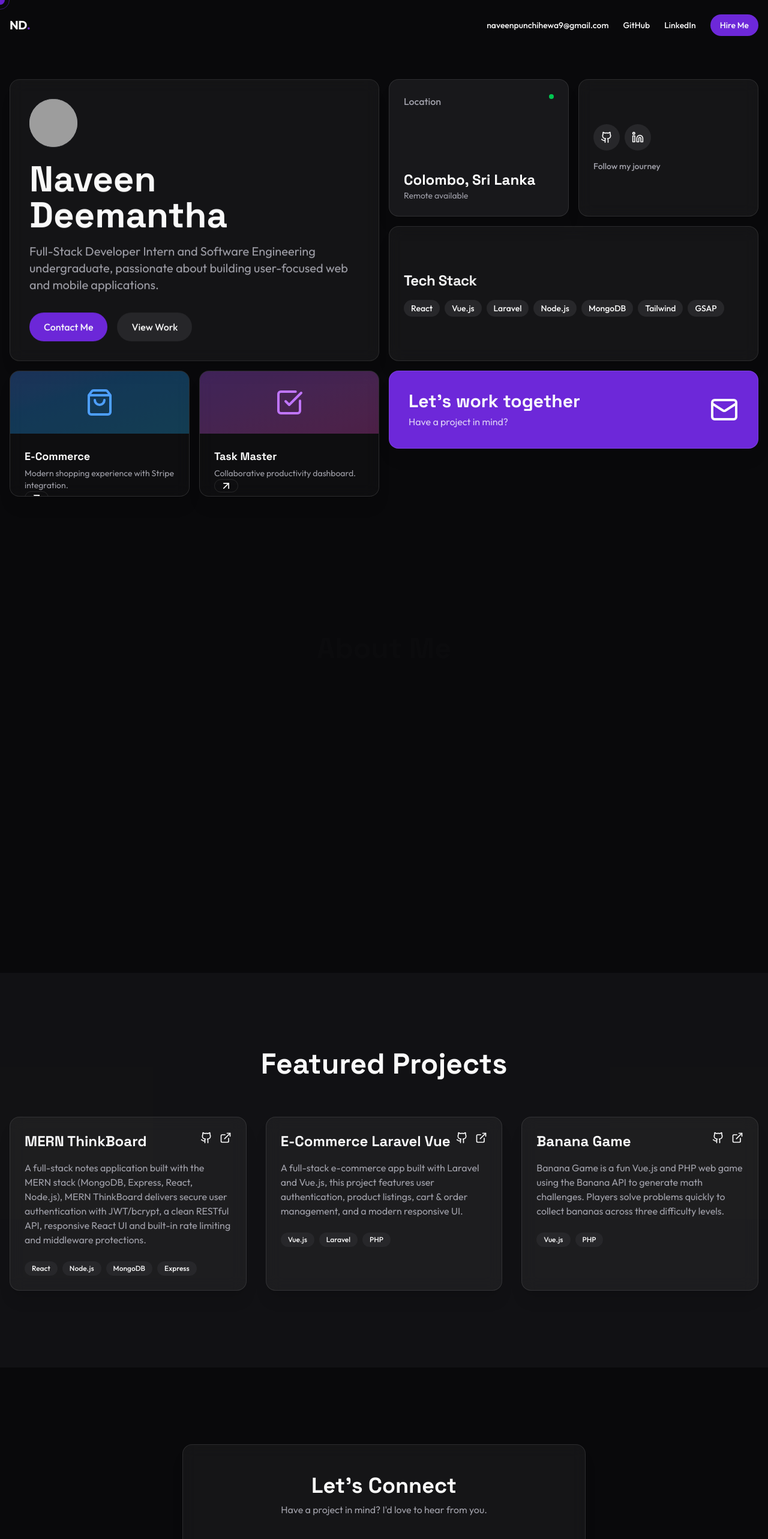
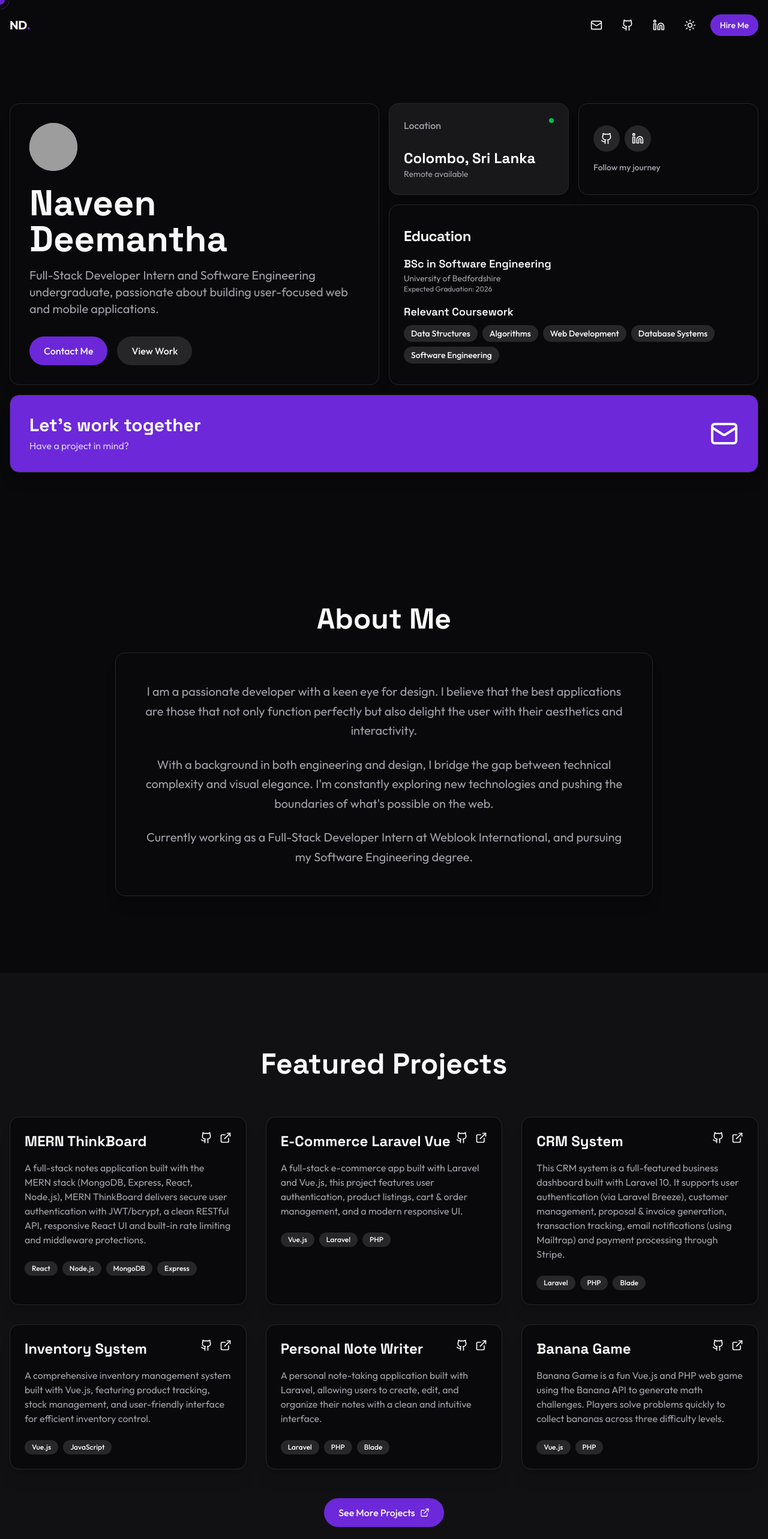
Before and after one commit to NaveenDeemantha/portfolio, a React (Vite) app: page / in a window 1280 px wide. Shown: the top 2566 px of the page at 60% size. Built offline with nearby package versions, Linux system fonts and the light colour scheme; grey boxes are pictures that could not be loaded.

Commit message:
Content-changes

```diff
--- a/src/components/AboutSection.jsx
+++ b/src/components/AboutSection.jsx
@@ -13,18 +13,18 @@ export const AboutSection = () => {
 
         gsap.fromTo(
             contentRef.current.children,
-            { y: 50, opacity: 0 },
+            { y: 30, opacity: 0 },
             {
                 y: 0,
                 opacity: 1,
-                duration: 1,
-                stagger: 0.2,
+                duration: 0.6,
+                stagger: 0.1,
+                ease: 'power2.out',
                 scrollTrigger: {
                     trigger: el,
-                    start: 'top 80%',
-                    end: 'bottom 20%',
-                    toggleActions: 'play none none reverse',
-                    invalidateOnRefresh: true,
+                    start: 'top 85%',
+                    toggleActions: 'play none none none',
+                    invalidateOnRefresh: false,
                 },
             }
         );
--- a/src/components/Footer.jsx
+++ b/src/components/Footer.jsx
@@ -1,7 +1,32 @@
 export const Footer = () => {
     return (
-        <footer className="py-8 text-center text-sm text-muted-foreground">
+        <footer className="py-8 text-center text-sm text-muted-foreground border-t border-border">
             <div className="container">
+                <div className="flex flex-col items-center gap-4 mb-4">
+                    <a href="/" aria-label="Home" className="inline-block">
+                        {/* Dark theme logo (white on dark background) */}
+                        <img
+                            src="/branding/logo.png"
+                            alt="Hoomans logo"
+                            title="Hoomans logo"
+                            loading="lazy"
+                            decoding="async"
+                            className="h-12 dark:block hidden mx-auto mix-blend-normal"
+                            style={{ mixBlendMode: 'normal', filter: 'none' }}
+                        />
+
+                        {/* Light theme logo (black on light background) */}
+                        <img
+                            src="/branding/Logo-black.png"
+                            alt="Hoomans logo"
+                            title="Hoomans logo"
+                            loading="lazy"
+                            decoding="async"
+                            className="h-12 dark:hidden block mx-auto mix-blend-normal"
+                            style={{ mixBlendMode: 'normal', filter: 'none' }}
+                        />
+                    </a>
+                </div>
                 <p>&copy; {new Date().getFullYear()} Naveen Deemantha. All rights reserved.</p>
             </div>
         </footer>
--- a/src/components/HeroSection.jsx
+++ b/src/components/HeroSection.jsx
@@ -1,4 +1,4 @@
-import { ArrowUpRight, Github, Linkedin, Mail, ShoppingBag, CheckSquare } from 'lucide-react';
+import { ArrowUpRight, Github, Linkedin, Mail } from 'lucide-react';
 import { useRef, useLayoutEffect } from 'react';
 import gsap from 'gsap';
 
@@ -68,54 +68,30 @@ export const HeroSection = () => {
                 <p className="text-sm text-muted-foreground font-medium">Follow my journey</p>
             </div>
 
-            {/* 4. Experience / Tech Stack (Wide) */}
+            {/* 4. Education (Wide) */}
             <div className="bento-item md:col-span-2 md:row-span-1 bento-card p-6 flex flex-col justify-center overflow-hidden group">
-                <h3 className="bento-title">Tech Stack</h3>
-                <div className="flex flex-wrap gap-2 mt-2">
-                    {['React', 'Vue.js', 'Laravel', 'Node.js', 'MongoDB', 'Tailwind', 'GSAP'].map((tech) => (
-                        <span key={tech} className="px-3 py-1 bg-secondary rounded-md text-sm font-medium group-hover:bg-primary group-hover:text-primary-foreground transition-colors cursor-default">
-                            {tech}
-                        </span>
-                    ))}
-                </div>
-            </div>
-
-            {/* 5. Project 1 (Square) */}
-            <div className="bento-item md:col-span-1 md:row-span-2 bento-card p-0 group cursor-pointer flex flex-col">
-                <div className="h-1/2 bg-gradient-to-br from-blue-500/20 to-cyan-500/20 relative overflow-hidden flex items-center justify-center">
-                    <div className="absolute inset-0 bg-blue-500/10 group-hover:bg-blue-500/20 transition-colors" />
-                    <ShoppingBag className="w-12 h-12 text-blue-400 group-hover:scale-110 transition-transform duration-500" />
-                </div>
-                <div className="p-6 h-1/2 flex flex-col justify-between bg-card/50">
+                <h3 className="bento-title">Education</h3>
+                <div className="mt-2">
+                    <div className="mb-4">
+                        <h4 className="text-lg font-semibold text-foreground">BSc in Software Engineering</h4>
+                        <p className="text-sm text-muted-foreground">University of Bedfordshire</p>
+                        <p className="text-xs text-muted-foreground">Expected Graduation: 2026</p>
+                    </div>
                     <div>
-                        <h3 className="font-bold text-lg mb-1 text-foreground">E-Commerce</h3>
-                        <p className="text-sm text-muted-foreground">Modern shopping experience with Stripe integration.</p>
-                    </div>
-                    <div className="w-10 h-10 rounded-full border border-white/10 flex items-center justify-center group-hover:bg-blue-500 group-hover:text-white transition-all duration-300">
-                        <ArrowUpRight className="w-5 h-5" />
+                        <h4 className="text-lg font-semibold text-foreground">Relevant Coursework</h4>
+                        <div className="flex flex-wrap gap-2 mt-2">
+                            {['Data Structures', 'Algorithms', 'Web Development', 'Database Systems', 'Software Engineering'].map((course) => (
+                                <span key={course} className="px-3 py-1 bg-secondary rounded-md text-sm font-medium group-hover:bg-primary group-hover:text-primary-foreground transition-colors cursor-default">
+                                    {course}
+                                </span>
+                            ))}
+                        </div>
                     </div>
                 </div>
             </div>
 
-            {/* 6. Project 2 (Square) */}
-            <div className="bento-item md:col-span-1 md:row-span-2 bento-card p-0 group cursor-pointer flex flex-col">
-                <div className="h-1/2 bg-gradient-to-br from-purple-500/20 to-pink-500/20 relative overflow-hidden flex items-center justify-center">
-                    <div className="absolute inset-0 bg-purple-500/10 group-hover:bg-purple-500/20 transition-colors" />
-                    <CheckSquare className="w-12 h-12 text-purple-400 group-hover:scale-110 transition-transform duration-500" />
-                </div>
-                <div className="p-6 h-1/2 flex flex-col justify-between bg-card/50">
-                    <div>
-                        <h3 className="font-bold text-lg mb-1 text-foreground">Task Master</h3>
-                        <p className="text-sm text-muted-foreground">Collaborative productivity dashboard.</p>
-                    </div>
-                    <div className="w-10 h-10 rounded-full border border-white/10 flex items-center justify-center group-hover:bg-purple-500 group-hover:text-white transition-all duration-300">
-                        <ArrowUpRight className="w-5 h-5" />
-                    </div>
-                </div>
-            </div>
-
-            {/* 7. Contact CTA (Wide) */}
-            <a href="#contact" className="bento-item md:col-span-2 md:row-span-1 bento-card p-8 bg-primary text-primary-foreground flex items-center justify-between group cursor-pointer hover:opacity-95 transition-opacity">
+            {/* 5. Contact CTA (Wide) */}
+            <a href="#contact" className="bento-item md:col-span-4 bento-card p-8 bg-primary text-primary-foreground flex items-center justify-between group cursor-pointer hover:opacity-95 transition-opacity">
                 <div>
                     <h2 className="text-3xl font-bold">Let's work together</h2>
                     <p className="text-primary-foreground/80 mt-1">Have a project in mind?</p>
--- a/src/components/Navbar.jsx
+++ b/src/components/Navbar.jsx
@@ -1,5 +1,7 @@
 import { useState, useEffect } from 'react';
 import { cn } from '@/lib/utils';
+import { Mail, Github, Linkedin } from 'lucide-react';
+import { ThemeToggle } from './ThemeToggle';
 
 export const Navbar = () => {
     const [scrolled, setScrolled] = useState(false);
@@ -24,16 +26,17 @@ export const Navbar = () => {
                     ND<span className="text-primary">.</span>
                 </a>
 
-                <div className="flex items-center gap-6">
-                    <a href="mailto:hello@naveen.dev" className="text-sm font-medium hover:text-primary/70 transition-colors">
-                        naveenpunchihewa9@gmail.com
+                <div className="flex items-center gap-4">
+                    <a href="mailto:naveenpunchihewa9@gmail.com" className="p-2 rounded-full hover:bg-primary/10 transition-colors" aria-label="Email">
+                        <Mail className="w-5 h-5" />
                     </a>
-                    <a href="https://github.com/NaveenDeemantha" target="_blank" rel="noreferrer" className="text-sm font-medium hover:text-primary/70 transition-colors">
-                        GitHub
+                    <a href="https://github.com/NaveenDeemantha" target="_blank" rel="noreferrer" className="p-2 rounded-full hover:bg-primary/10 transition-colors" aria-label="GitHub">
+                        <Github className="w-5 h-5" />
                     </a>
-                    <a href="https://www.linkedin.com/in/naveen-deemantha00" target="_blank" rel="noreferrer" className="text-sm font-medium hover:text-primary/70 transition-colors">
-                        LinkedIn
+                    <a href="https://www.linkedin.com/in/naveen-deemantha00" target="_blank" rel="noreferrer" className="p-2 rounded-full hover:bg-primary/10 transition-colors" aria-label="LinkedIn">
+                        <Linkedin className="w-5 h-5" />
                     </a>
+                    <ThemeToggle />
                     <a
                         href="#contact"
                         className="px-4 py-2 bg-primary text-primary-foreground rounded-full text-sm font-medium hover:opacity-90 transition-opacity"
--- a/src/components/ProjectsSection.jsx
+++ b/src/components/ProjectsSection.jsx
@@ -12,6 +12,7 @@ const projects = [
         tags: ['React', 'Node.js', 'MongoDB', 'Express'],
         link: 'https://github.com/NaveenDeemantha/mern-thinkboard',
         github: 'https://github.com/NaveenDeemantha/mern-thinkboard',
+        featured: true,
     },
     {
         title: 'E-Commerce Laravel Vue',
@@ -19,6 +20,31 @@ const projects = [
         tags: ['Vue.js', 'Laravel', 'PHP'],
         link: 'https://github.com/NaveenDeemantha/eCom-Laravel-vue',
         github: 'https://github.com/NaveenDeemantha/eCom-Laravel-vue',
+        featured: true,
+    },
+    {
+        title: 'CRM System',
+        description: 'This CRM system is a full-featured business dashboard built with Laravel 10. It supports user authentication (via Laravel Breeze), customer management, proposal & invoice generation, transaction tracking, email notifications (using Mailtrap) and payment processing through Stripe.',
+        tags: ['Laravel', 'PHP', 'Blade'],
+        link: 'https://github.com/NaveenDeemantha/crm_system',
+        github: 'https://github.com/NaveenDeemantha/crm_system',
+        featured: true,
+    },
+    {
+        title: 'Inventory System',
+        description: 'A comprehensive inventory management system built with Vue.js, featuring product tracking, stock management, and user-friendly interface for efficient inventory control.',
+        tags: ['Vue.js', 'JavaScript'],
+        link: 'https://github.com/NaveenDeemantha/Inventory-System',
+        github: 'https://github.com/NaveenDeemantha/Inventory-System',
+        featured: false,
+    },
+    {
+        title: 'Personal Note Writer',
+        description: 'A personal note-taking application built with Laravel, allowing users to create, edit, and organize their notes with a clean and intuitive interface.',
+        tags: ['Laravel', 'PHP', 'Blade'],
+        link: 'https://github.com/NaveenDeemantha/personal-note-writer',
+        github: 'https://github.com/NaveenDeemantha/personal-note-writer',
+        featured: false,
     },
     {
         title: 'Banana Game',
@@ -26,6 +52,7 @@ const projects = [
         tags: ['Vue.js', 'PHP'],
         link: 'https://github.com/NaveenDeemantha/banana_game',
         github: 'https://github.com/NaveenDeemantha/banana_game',
+        featured: false,
     },
 ];
 
@@ -61,11 +88,11 @@ export const ProjectsSection = () => {
                 </h2>
 
                 <div className="grid grid-cols-1 md:grid-cols-2 lg:grid-cols-3 gap-8">
-                    {projects.map((project, index) => (
+                    {projects.sort((a, b) => b.featured - a.featured).map((project, index) => (
                         <div
                             key={index}
                             ref={(el) => (cardsRef.current[index] = el)}
-                            className="bento-card p-6 group"
+                            className="bento-card p-6 group relative"
                         >
                             <div className="flex justify-between items-start mb-4">
                                 <h3 className="text-2xl font-bold group-hover:text-primary transition-colors">
@@ -98,6 +125,18 @@ export const ProjectsSection = () => {
                         </div>
                     ))}
                 </div>
+
+                <div className="text-center mt-12">
+                    <a
+                        href="https://github.com/NaveenDeemantha?tab=repositories"
+                        target="_blank"
+                        rel="noreferrer"
+                        className="inline-flex items-center gap-2 px-6 py-3 bg-primary text-primary-foreground rounded-full font-medium hover:opacity-90 transition-opacity"
+                    >
+                        See More Projects
+                        <ExternalLink className="w-4 h-4" />
+                    </a>
+                </div>
             </div>
         </section>
     );
--- a/src/components/ThemeToggle.jsx
+++ b/src/components/ThemeToggle.jsx
@@ -3,18 +3,36 @@ import { useEffect, useState } from "react";
 import { cn } from  "../lib/utils"
 
 export const ThemeToggle = () => {
-    const [isDarkMode, setIsDarkMode] = useState(false);
+    const [isDarkMode, setIsDarkMode] = useState(() => {
+        try {
+            const storedTheme = localStorage.getItem("theme");
+            if (storedTheme) return storedTheme === "dark";
+            // default to dark when no preference stored
+            return true;
+        } catch {
+            return true;
+        }
+    });
 
-    useEffect  (() => {
-        const storedTheme = localStorage.getItem("theme")
-        if (storedTheme === "dark") {
-            setIsDarkMode(true)
-            document.documentElement.classList.add("dark");
-        } else {
-            localStorage.setItem("theme", "light");
-            setIsDarkMode(false)
+    useEffect(() => {
+        try {
+            const storedTheme = localStorage.getItem("theme");
+            if (storedTheme === "dark") {
+                setIsDarkMode(true);
+                document.documentElement.classList.add("dark");
+            } else if (storedTheme === "light") {
+                setIsDarkMode(false);
+                document.documentElement.classList.remove("dark");
+            } else {
+                // If no stored preference, set it to dark by default
+                localStorage.setItem("theme", "dark");
+                setIsDarkMode(true);
+                document.documentElement.classList.add("dark");
+            }
+        } catch {
+            // ignore (e.g., during SSR)
         }
-    }, [])
+    }, []);
 
     const toggleTheme = () => {
         if (isDarkMode) {
@@ -30,15 +48,15 @@ export const ThemeToggle = () => {
     return (
         <button onClick={toggleTheme}
         className={cn(
-           "fixed max-sm:hidden top-5 right-5 z-50 p-2 rounded-full transition-colors duration-300",
-           "focus:outline-hidden"
+           "p-2 rounded-full hover:bg-primary/10 transition-colors duration-300",
+           "focus:outline-none"
         )}
+        aria-label="Toggle theme"
         >
-            {" "}
             {isDarkMode ? (
-                <Sun className="h-6 w-6 text-yellow-300" />
+                <Sun className="h-5 w-5" />
             ) : (
-                <Moon className="h-6 w-6 text-blue-900" />
+                <Moon className="h-5 w-5" />
             )}
         </button>
     );
--- a/src/index.css
+++ b/src/index.css
@@ -75,24 +75,24 @@
 
 @layer base {
   :root {
-    --background: 240 10% 3.9%;
-    --foreground: 0 0% 98%;
-    --card: 240 10% 3.9%;
-    --card-foreground: 0 0% 98%;
-    --popover: 240 10% 3.9%;
-    --popover-foreground: 0 0% 98%;
+    --background: 0 0% 100%;
+    --foreground: 240 10% 3.9%;
+    --card: 0 0% 100%;
+    --card-foreground: 240 10% 3.9%;
+    --popover: 0 0% 100%;
+    --popover-foreground: 240 10% 3.9%;
     --primary: 263.4 70% 50.4%;
     --primary-foreground: 210 40% 98%;
-    --secondary: 240 3.7% 15.9%;
-    --secondary-foreground: 0 0% 98%;
-    --muted: 240 3.7% 15.9%;
+    --secondary: 240 3.7% 96%;
+    --secondary-foreground: 240 10% 3.9%;
+    --muted: 240 3.7% 96%;
     --muted-foreground: 240 5% 64.9%;
-    --accent: 240 3.7% 15.9%;
-    --accent-foreground: 0 0% 98%;
+    --accent: 240 3.7% 96%;
+    --accent-foreground: 240 10% 3.9%;
     --destructive: 0 62.8% 30.6%;
     --destructive-foreground: 0 0% 98%;
-    --border: 240 3.7% 15.9%;
-    --input: 240 3.7% 15.9%;
+    --border: 240 3.7% 90%;
+    --input: 240 3.7% 90%;
     --ring: 240 4.9% 83.9%;
     --radius: 1rem;
   }
@@ -166,7 +166,7 @@
 }
 
 @utility bento-card {
-  @apply bg-white/5 backdrop-blur-md text-card-foreground rounded-[var(--radius)] border border-white/10 shadow-xl hover:border-primary/50 transition-all duration-500 overflow-hidden relative;
+  @apply bg-card text-card-foreground rounded-[var(--radius)] border border-border shadow-xl hover:border-primary/50 transition-all duration-500 overflow-hidden relative;
 
   &:hover {
     box-shadow: 0 0 30px rgba(139, 92, 246, 0.15);
```
Also changed, not shown: public/branding/Logo-black.png (added), public/branding/logo.png (added).
